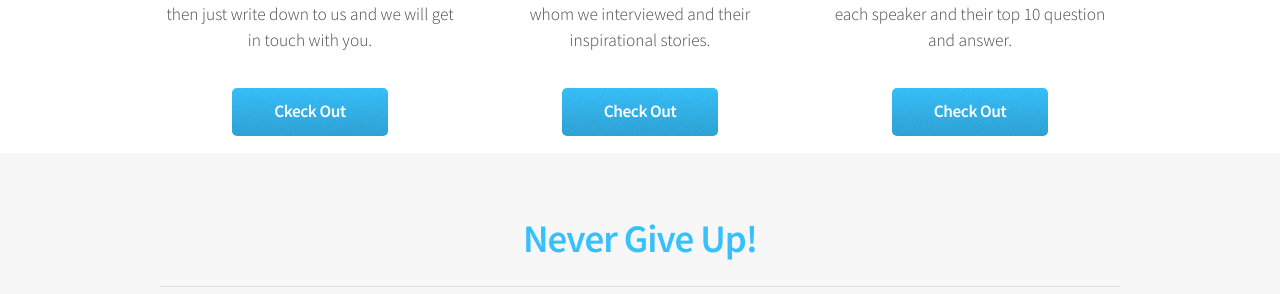
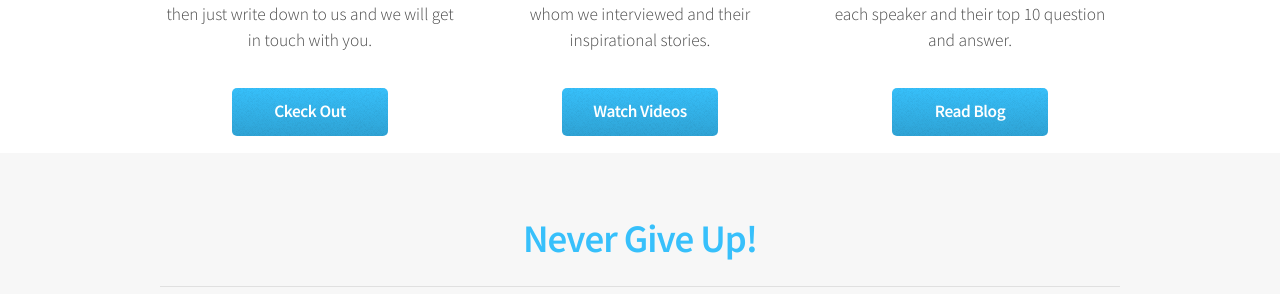
Before and after one commit to NeverGiveUpThoughts/ngt.github.io, a Jekyll site: the page built from index.html, in a window 1280 px wide. Shown: the part 720-1014 px from the top of the page. Built offline with Jekyll 4.4.1, drawn with Linux system fonts in a browser that asks for light colours; the list of posts is cut into pages by our own code.

Commit message:
Update index.html

```diff
--- a/index.html
+++ b/index.html
@@ -29,7 +29,7 @@ and we will get in touch with you. </p>
 
 									<h3><u>Motivational Videos</u></h3>
 									<p style="text-align:center">This section contains the list of speakers whom we interviewed and their inspirational stories. </p>
-                                     <a href="motivationalvideos.html" class="button">Check Out</a>
+                                     <a href="motivationalvideos.html" class="button">Watch Videos</a>
 								</div>
 							</section>
 							<section class="4u 12u(narrower)">
@@ -38,7 +38,7 @@ and we will get in touch with you. </p>
 									<h3><u>Motivational Blog</u></h3>
 									<p style="text-align:center" >This section contains the blog series of each speaker and their top 10 question and answer.
 </p>
-                                     <a href="motivationalblog.html" class="button">Check Out</a>
+                                     <a href="motivationalblog.html" class="button">Read Blog</a>
 								</div>
 							</section>
 						</div>
```
